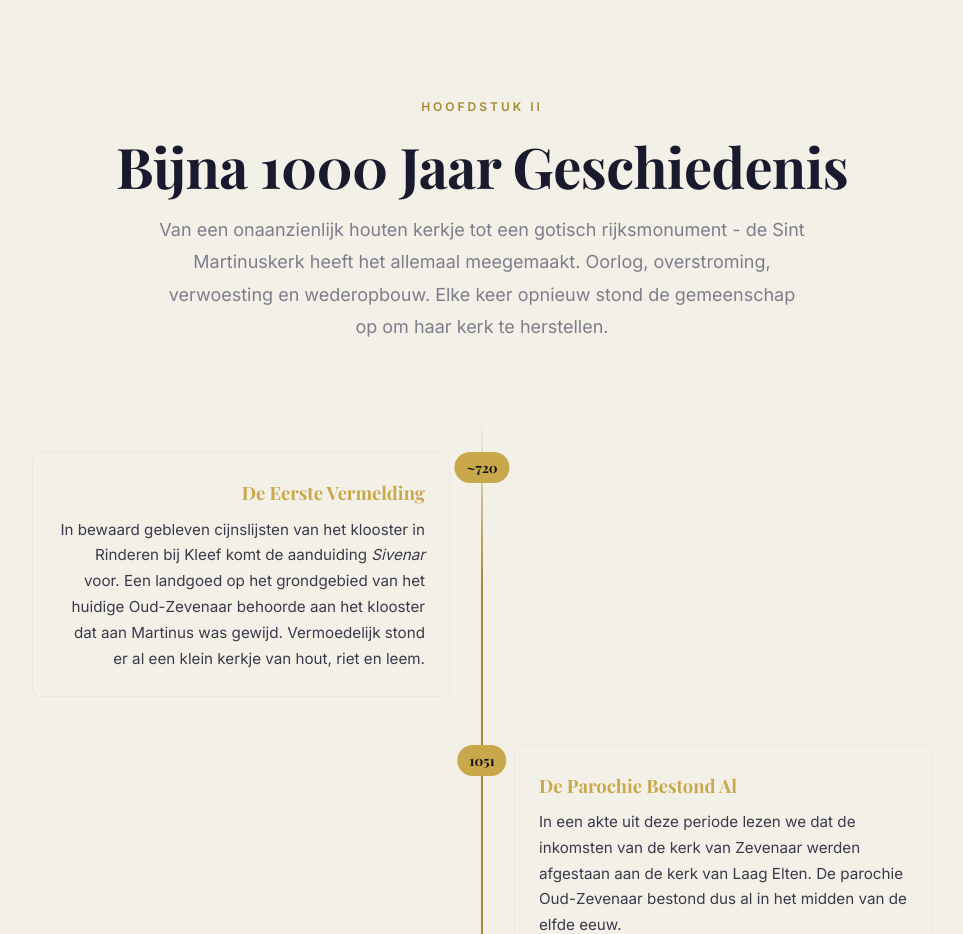
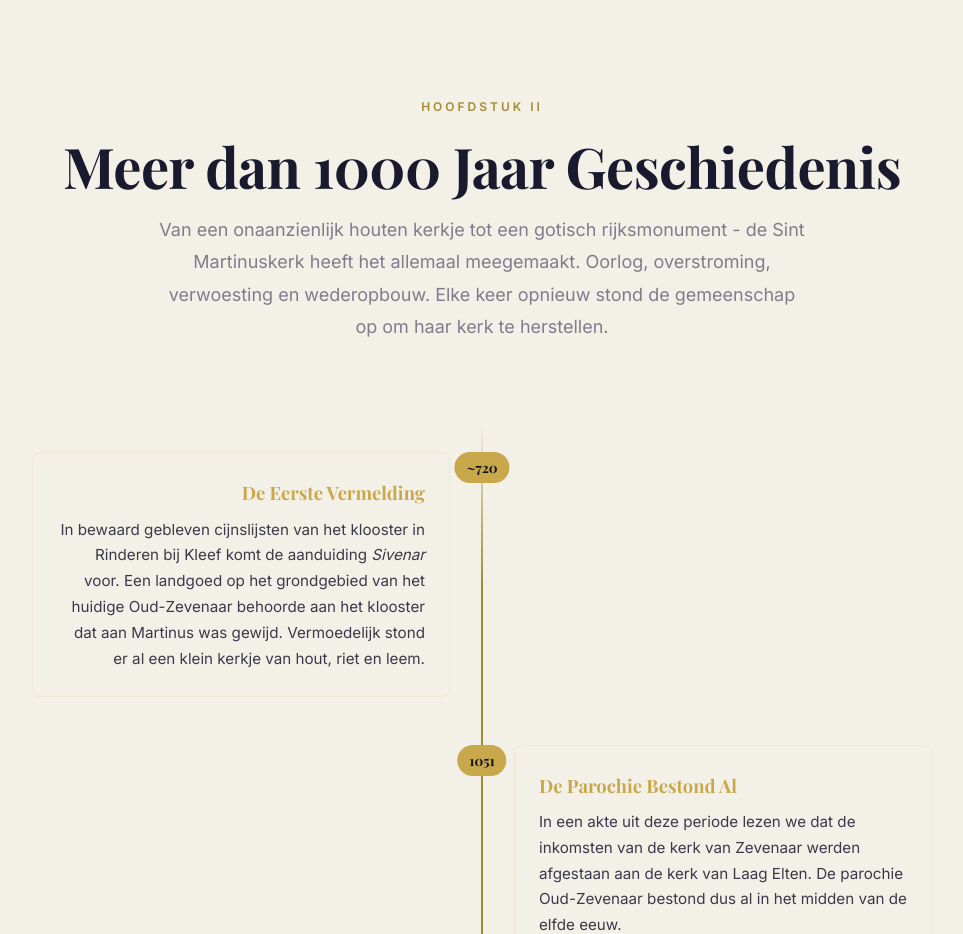
Before and after one commit to thekasperdev/martinuskerk, a plain HTML site: page index.html in a window 1280 px wide. Shown: the part 1800-2734 px from the top of the page, without its empty margins (158-1121 px from the left). Drawn offline with nearby package versions, Linux system fonts and the light colour scheme; a web font is replaced by a local one.

Commit message:
Update section title from 'Bijna 1000 Jaar Geschiedenis' to 'Meer dan 1000 Jaar Geschiedenis'

```diff
--- a/index.html
+++ b/index.html
@@ -115,7 +115,7 @@
     <div class="container">
       <div class="section__header fade-in">
         <span class="section__chapter">Hoofdstuk II</span>
-        <h2 class="section__title">Bijna 1000 Jaar Geschiedenis</h2>
+        <h2 class="section__title">Meer dan 1000 Jaar Geschiedenis</h2>
         <p class="section__intro">
           Van een onaanzienlijk houten kerkje tot een gotisch rijksmonument - de Sint Martinuskerk
           heeft het allemaal meegemaakt. Oorlog, overstroming, verwoesting en wederopbouw.
```
